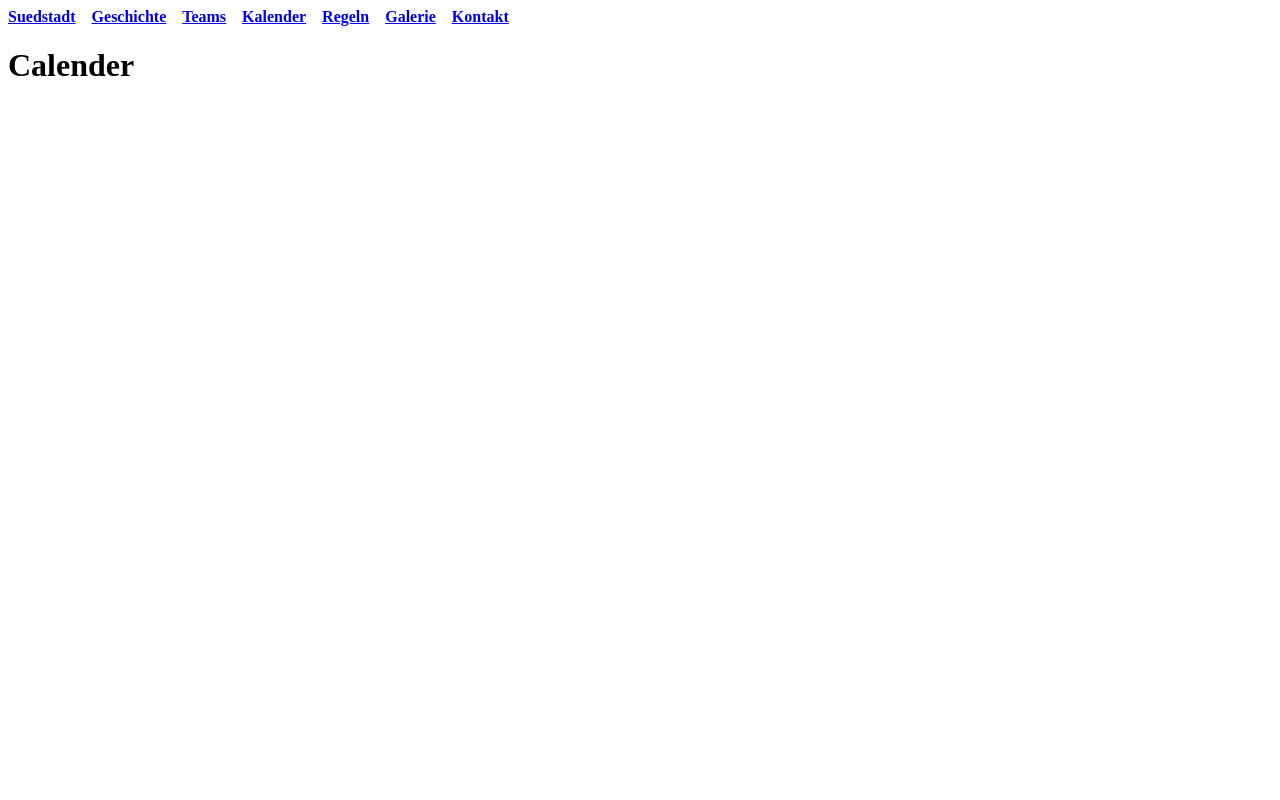
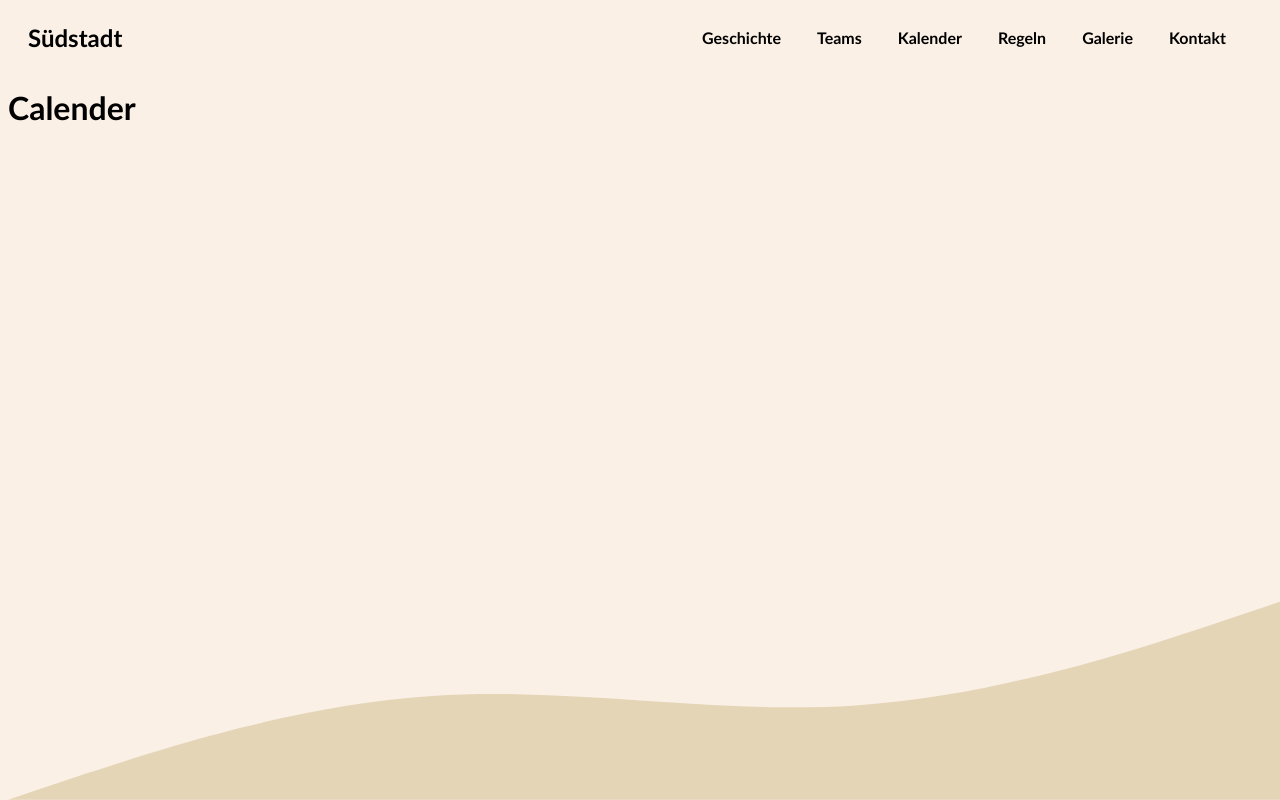
Before and after one commit to misterorora/sued, a SvelteKit app: page /calender in a window 1280 px wide. Built offline with nearby package versions, Linux system fonts and the light colour scheme.

Commit message:
added Background and style concept

```diff
--- a/src/routes/+layout.svelte
+++ b/src/routes/+layout.svelte
@@ -1,34 +1,75 @@
+<script>
+    import './global.css';
+</script>
+
+<div class="header">
+    <h1 class="title"><a href="/">Südstadt</a></h1>
     <nav>
         <ul>
-		<li><a href ="/">Suedstadt</a></li>
-		<li><a href ="/history">Geschichte</a></li>
-		<li><a href ="/teams">Teams</a></li>
-		<li><a href ="/calender">Kalender</a></li>
-		<li><a href ="/rules">Regeln</a></li>
-		<li><a href ="/galery">Galerie</a></li>
-		<li><a href ="/contact">Kontakt</a></li>
-
+            <li><a href="/history">Geschichte</a></li>
+            <li><a href="/teams">Teams</a></li>
+            <li><a href="/calender">Kalender</a></li>
+            <li><a href="/rules">Regeln</a></li>
+            <li><a href="/galery">Galerie</a></li>
+            <li><a href="/contact">Kontakt</a></li>
         </ul>
     </nav>
+</div>
+<slot />
 
-
-<slot />
+<svg xmlns="http://www.w3.org/2000/svg" viewBox="0 0 1440 320" style="position: fixed; bottom: 0; z-index: -1;">
+    <path fill="#e4d5b7" fill-opacity="1" d="M0,320L80,293.3C160,267,320,213,480,202.7C640,192,800,224,960,213.3C1120,203,1280,149,1360,122.7L1440,96L1440,320L1360,320C1280,320,1120,320,960,320C800,320,640,320,480,320C320,320,160,320,80,320L0,320Z"></path>
+</svg>
 
 
 <style>
-ul{
-	display:flex;
+    body {
+        background-color: black;
+        margin: 0;
+    }
+
+    .header {
+        display: flex;
+        justify-content: space-between;
+        align-items: center;
+        padding: 10px;
+    }
+
+    .title:hover{
+    	background-color: #F0F8FF;
+    }
+
+    .title {
+        margin: 0;
+        font-size: 24px;
+        font-weight: bold;
+    }
+
+    nav {
+        background-color: #faf0e6;
+        padding: 10px;
+    }
+
+    ul {
+        display: flex;
         list-style: none;
         margin: 0;
         padding: 0;
     }
-li{
+
+    li {
         margin-right: 1em;
         font-weight: bold;
-
     }
 
-li:hover{
-	text-decoration: underline;
+    a {
+        color: black;
+        text-decoration: none;
+        padding: 5px 10px;
+        border-radius: 5px;
+    }
+
+    a:hover {
+        background-color: #FAF9F6;
     }
 </style>
--- /dev/null
+++ b/src/routes/global.css
@@ -0,0 +1,5 @@
+/* used for background across all pages */
+body {
+    background-color: #faf0e6;
+    font-family: 'Trebuchet MS', sans-serif;
+}
```
Also changed, not shown: static/wave.svg (added). Lines whose indentation alone changed are shown as unchanged.
